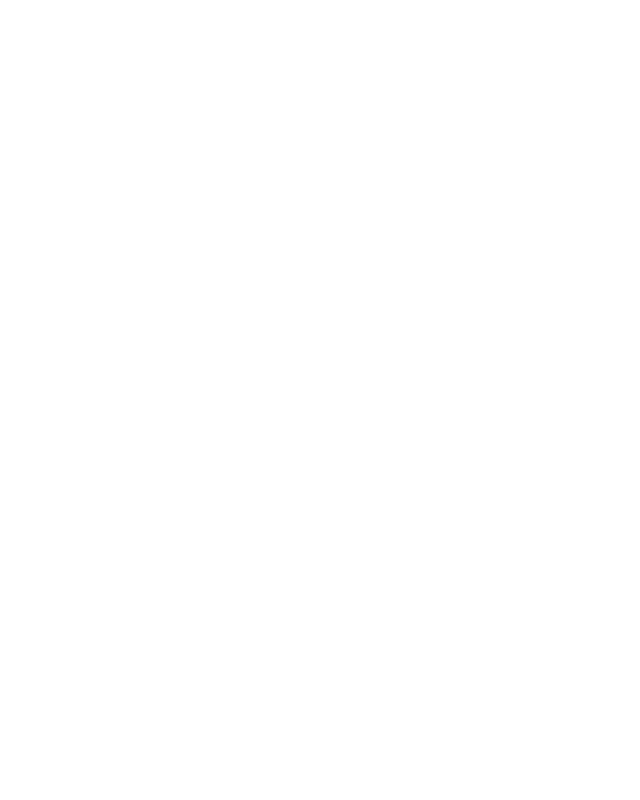
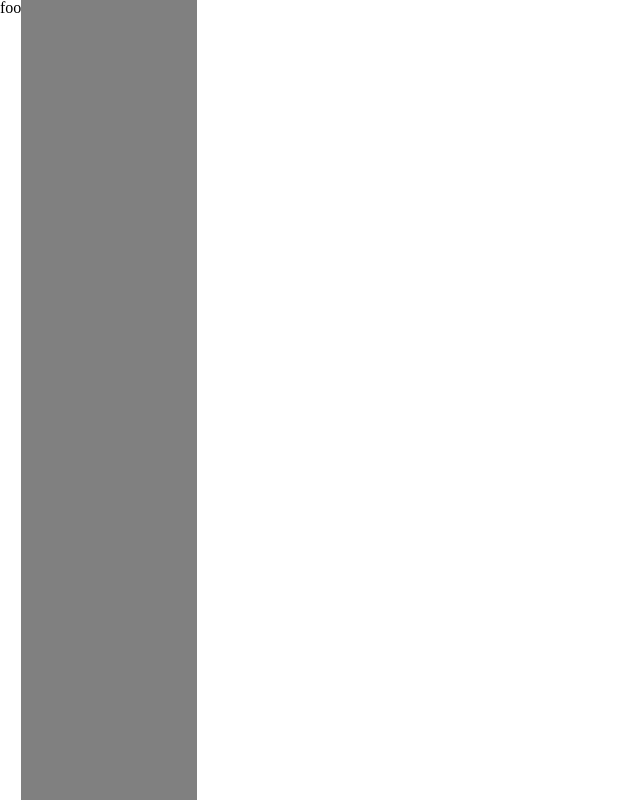
Before and after one commit to m-shum/nuxt-utils, a Nuxt app: page / in a window 1280 px wide. Shown: the whole page, without its empty margins (0-640 px from the left). Built offline with nearby package versions, Linux system fonts and the light colour scheme.

Commit message:
feat: add grid scss

```diff
--- a/app.vue
+++ b/app.vue
@@ -1,3 +1,24 @@
 <template>
-  <div></div>
+  <div class="test">foo</div>
 </template>
+<style lang="scss">
+.test {
+  color: red;
+  /* background: black; */
+  display: flex;
+  gap: var(--gutter);
+
+  @include use-mq('min-xl') {
+    color: black;
+  }
+  /* @include get-cols(4); */
+
+  &::after {
+    background: gray;
+    content: '';
+    height: 100svh;
+
+    @include get-cols(1);
+  }
+}
+</style>
--- a/assets/scss/lib/breakpoints.scss
+++ b/assets/scss/lib/_breakpoints.scss
@@ -131,3 +131,12 @@
     @content;
   }
 }
+
+//  Add base map to css variables – these are used to set current breakpoint value in JS
+:root {
+  @each $key, $breakpoint in $breakpoints {
+    @include use-mq($key) {
+      --breakpoint: '#{$key}';
+    }
+  }
+}
--- /dev/null
+++ b/assets/scss/lib/_grid.scss
@@ -0,0 +1,26 @@
+@use './_breakpoints.scss' as *;
+
+:root {
+  --margins: calc(var(--base-margin) * 2);
+  --total-gutters: calc(var(--grid-gutter) * (var(--grid-cols) - 1));
+  --col-width: calc(
+    (var(--base-width) - var(--total-gutters) - var(--margins)) /
+      var(--grid-cols)
+  ); // Omit margins if base-width excludes them
+
+  @include use-mq('min-md') {
+    --grid-cols: 4;
+  }
+
+  @include use-mq('min-xl') {
+    --grid-cols: 6;
+  }
+}
+
+@mixin get-cols($col-count) {
+  & {
+    width: calc(
+      $col-count * var(--col-width) + (($col-count - 1) * var(--grid-gutter))
+    );
+  }
+}
--- /dev/null
+++ b/assets/scss/lib/_vars.scss
@@ -0,0 +1,6 @@
+:root {
+  --base-margin: 2rem;
+  --base-width: 100vw; // Width of page container inc margins
+  --grid-cols: 2;
+  --grid-gutter: 2rem;
+}
--- a/assets/scss/main.scss
+++ b/assets/scss/main.scss
@@ -0,0 +1,2 @@
+@use './lib/_reset.scss';
+@use './lib/_vars.scss';
--- a/nuxt.config.ts
+++ b/nuxt.config.ts
@@ -7,7 +7,10 @@
     css: {
       preprocessorOptions: {
         scss: {
-          additionalData: '@use "~/assets/scss/lib/breakpoints.scss" as *;',
+          additionalData: `
+            @use "~/assets/scss/lib/_breakpoints.scss" as *;
+            @use "~/assets/scss/lib/_grid.scss" as *;
+          `,
         },
       },
     },
```
Also changed, not shown: assets/scss/lib/_reset.scss (renamed from assets/scss/lib/reset.scss), assets/scss/lib/vars.scss (deleted).
